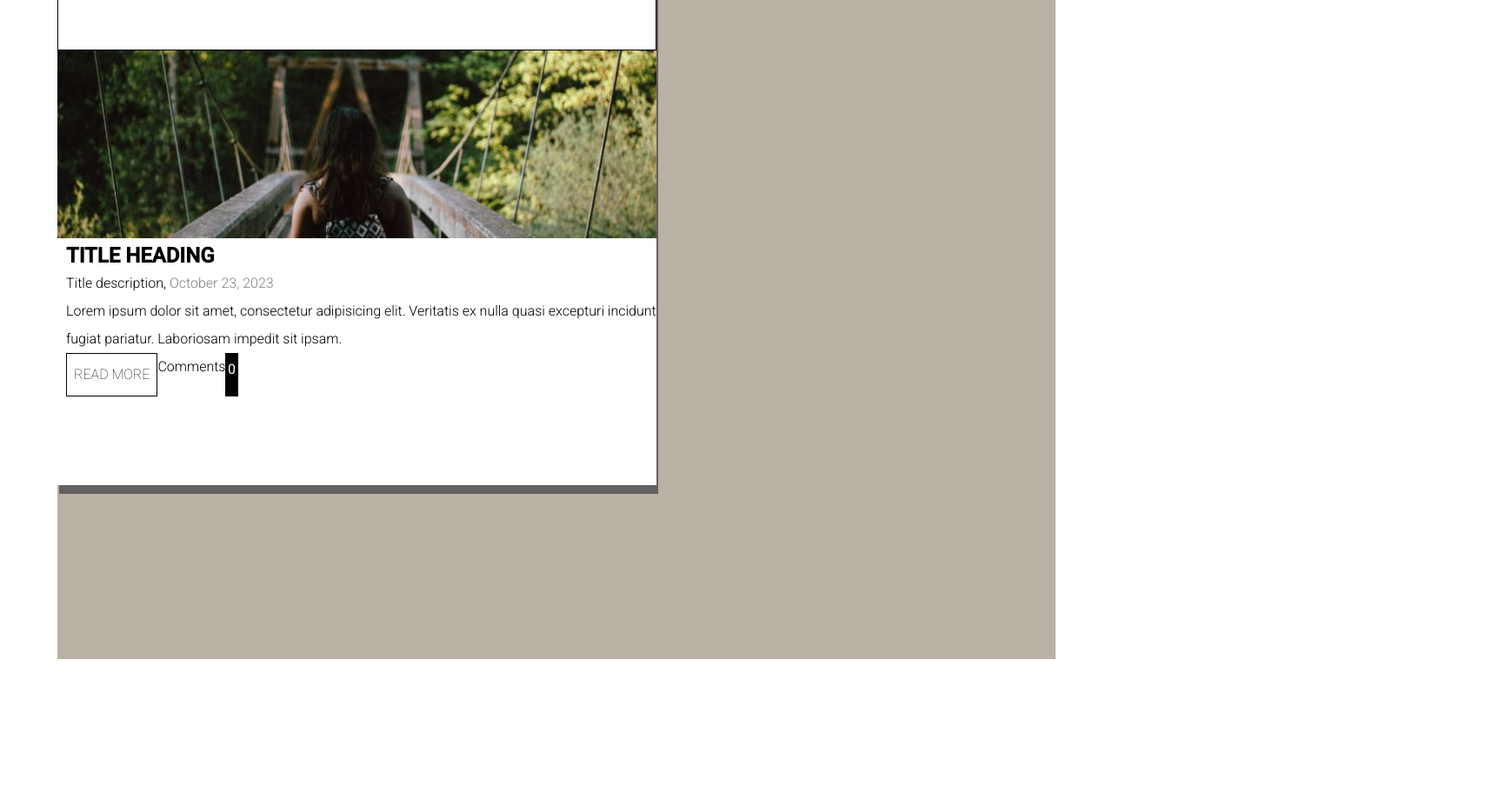
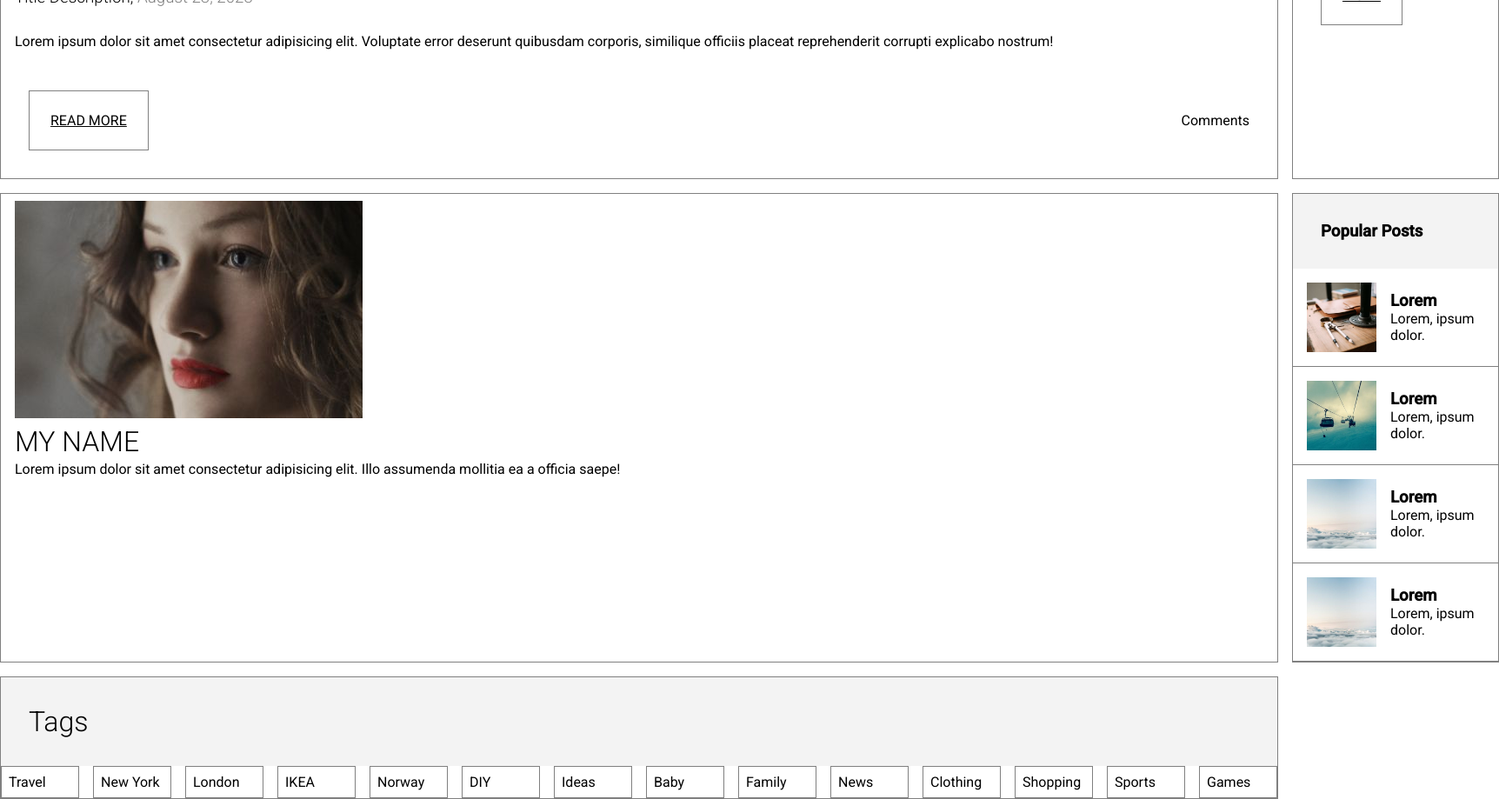
Before and after one commit to mgrobinson35/My-Blog, a plain HTML site: page index.html in a window 1280 px wide. Shown: the part 678-1597 px from the top of the page at 87% size, 1724 px wide, since content can reach past the window. Before the commit the page ends 1436 px from the top, so only its background shows below. Drawn offline with Linux system fonts and the light colour scheme.

Commit message:
Made changes to html and css

```diff
--- a/index.html
+++ b/index.html
@@ -1,54 +1,130 @@
 <!DOCTYPE html>
 <html lang="en">
+
 <head>
   <meta charset="UTF-8" />
   <meta name="viewport" content="width=device-width, initial-scale=1.0" />
   <link rel="stylesheet" href="style.css" />
   <title>My Blog</title>
 </head>
+
 <body>
   <header class="heading">
     <h1>MY BLOG</h1>
-      <p>Welcome to the blog of <span class="box">unknown</span></p>
+    <p>Welcome to the blog of <span>unknown</span></p>
   </header>
 
-    <section class="container">
+  <section class="grid-container">
     <section class="article-1">
-
-          <img src="images/woods.jpg" alt="sky" />
+      <img src="images/woods.jpg" alt="woods" />
       <article class="text">
-          <h2>TITLE HEADING</h2>
-          <p>Title description, <span class="date">October 23, 2023</span></p>
+        <h2 class="title">TITLE HEADING</h2>
+        <h3 class="date">
+          Title Description, <span class="color">August 23, 2023</span>
+        </h3>
+        <p class="para">
+          Lorem ipsum dolor sit amet consectetur adipisicing elit. Voluptate
+          error deserunt quibusdam corporis, similique officiis placeat
+          reprehenderit corrupti explicabo nostrum!
+        </p>
+      </article>
+      <div class="flex">
+        <a href="#readmore" class="link">READ MORE</a>
+        <p>Comments</p>
+      </div>
+    </section>
+    <section class="article-1 blog">
+      <img src="images/bridge.jpg" alt="woods" />
+      <article class="text">
+        <h2 class="title">BLOG ENTRY</h2>
+        <h3 class="date">
+          Title Description, <span class="color">August 23, 2023</span>
+        </h3>
+        <p class="para">
+          Lorem ipsum dolor sit amet consectetur adipisicing elit. Voluptate
+          error deserunt quibusdam corporis, similique officiis placeat
+          reprehenderit corrupti explicabo nostrum!
+        </p>
+      </article>
+      <div class="flex">
+        <a href="#readmore" class="link">READ MORE</a>
+        <p>Comments</p>
+      </div>
+    </section>
+    <section class="my-name">
+      <img src="images/avatar_g.jpg" alt="" />
+      <h2 class="title">MY NAME</h2>
       <p>
-            Lorem ipsum dolor sit amet, consectetur adipisicing elit. Veritatis
-            ex nulla quasi excepturi incidunt fugiat pariatur. Laboriosam
-            impedit sit ipsam.
+        Lorem ipsum dolor sit amet consectetur adipisicing elit. Illo
+        assumenda mollitia ea a officia saepe!
       </p>
-          <section class="links">
-          <a href="#" class="links">READ MORE</a>
-          <p>Comments</p>
-          <span class="box">0</span>
-        </section>
-        </article>
     </section>
 
-      <section class="article-2">
+    <section class="posts">
+      <header class="post-heading">
+        <h3>Popular Posts</h3>
+      </header>
 
-        <img src="images/bridge.jpg" alt="bridge">
+      <article class="text-2">
+        <img src="images/workshop.jpg" alt="">
+        <div class="text-3">
+        <h3>Lorem</h3>
+        <p>Lorem, ipsum dolor.</p>
+      </div>
+      </article>
 
-        <article class="text">
-        <h2>TITLE HEADING</h2>
-        <p>Title description, <span class="date">October 23, 2023</span></p>
-        <p>
-          Lorem ipsum dolor sit amet, consectetur adipisicing elit. Veritatis
-          ex nulla quasi excepturi incidunt fugiat pariatur. Laboriosam
-          impedit sit ipsam.
-        </p>
-        <section class="links">
-        <a href="#" class="links">READ MORE</a>
-        <p>Comments</p>
-        <span class="box">0</span>
+
+      <article class="text-2">
+        <img src="images/gondol.jpg" alt="">
+        <div class="text-3">
+        <h3>Lorem</h3>
+        <p>Lorem, ipsum dolor.</p>
+      </div>
+      </article>
+
+      <article class="text-2">
+        <img src="images/skies.jpg" alt="">
+        <div class="text-3">
+        <h3>Lorem</h3>
+        <p>Lorem, ipsum dolor.</p>
+      </div>
+      </article>
+
+      <article class="text-2">
+        <img src="images/skies.jpg" alt="">
+        <div class="text-3">
+        <h3>Lorem</h3>
+        <p>Lorem, ipsum dolor.</p>
+      </div>
+      </article>
+
+
     </section>
+
+
+    <section class="tags">
+      <div class="post-heading">
+      <h2 class="title">Tags</h2>
+    </div>
+      <ul>
+        <li>Travel</li>
+        <li>New York</li>
+        <li>London</li>
+        <li>IKEA</li>
+        <li>Norway</li>
+        <li>DIY</li>
+        <li>Ideas</li>
+        <li>Baby</li>
+        <li>Family</li>
+        <li>News</li>
+        <li>Clothing</li>
+        <li>Shopping</li>
+        <li>Sports</li>
+        <li>Games</li>
+      </ul>
+    </section>
+
   </section>
 </body>
+
 </html>
--- a/style.css
+++ b/style.css
@@ -8,90 +8,131 @@
 
 }
 
-h1 {
-    font-weight: 500;
-}
-
-p {
-    font-weight: 300;
-}
-
-.date {
-    color:gray;
-}
-
-a {
-   text-decoration: none;
-   color:black;
-   font-weight: 100;
-   border: 1px solid black;
-   padding: .5em
-}
-
 .heading {
-    text-align: center;
-    padding-top: 5em;
-}
-
-.heading h1 {
-    font-weight: 400;
-    font-size: 3rem;
-    padding-bottom: 1em;
-}
-
-.heading p {
-    font-weight: 300;
-    padding-bottom: 2em;
+   text-align: center;
+   padding: 3em;
 
 }
 
-.box {
-    border: 1px solid black;
-    background-color: black;
-    color: white;
-    padding: 0.1em
-}
-
-.container {
-    max-width: 1148px;
-    background-color: rgb(186, 177, 165);
+.grid-container {
     margin: 0 auto;
-    height: 1200px;
-
+    max-width: 1440px;
+    display: grid;
+    grid-template-columns: 2fr 1fr;
+    gap: 1em;
 }
 
 .article-1 {
-    width: 60%;
-    background-color: white;
-    box-shadow: 2px 10px #626060;
-    height:500px;
-    border: 1px solid black;
+    border: gray 1px solid;
+    grid-row: 1/2;
 
 
-}
-
- .text  {
-    padding-left: 10px;
-    line-height: 2em;
 }
 
 .article-1 img{
     width: 100%;
 }
 
-.links {
+.text {
+    padding: .5em 1em;
+    line-height: 2em;
+
+}
+
+.title{
+    font-weight: 300;
+    font-size: 2rem;
+
+}
+
+/* .article-1 img{
+    width: 100%;
+} */
+
+.date {
+    font-weight: 300;
+    padding-bottom: 1em;
+}
+.color {
+    opacity: 50%;
+}
+
+.flex {
     display: flex;
+    justify-content: space-between;
+    align-items: center;
+    padding: 2em;
+}
+
+.link {
+    border: gray 1px solid;
+    color:black;
+    padding: 1.5em;
+}
+
+.article-1 blog {
+    grid-row: 2/3
+}
+
+.my-name {
+    border: gray 1px solid;
+    padding: .5em 1em;
+    line-height: 2em;
+
+
+
 
 
 }
 
-.article-2 {
-    width: 60%;
-    background-color: white;
-    box-shadow: 2px 10px #626060;
-    height:500px;
+.posts {
+    border: gray 1px solid;
+
+    width: 100%;
 }
 
-.article-2 img{
+.post-heading {
+    background-color: rgb(243, 243, 243);
+    padding: 2em;
     width: 100%;
+
 }
+
+.posts img {
+    height: 80px;
+    width: 80px;
+}
+
+.text-2 {
+    display: flex;
+    align-items: center;
+    border-bottom: grey 1px solid;
+    padding: 1em;
+}
+
+.text-3 {
+  padding-left: 1em;
+}
+
+
+.tags {
+    border: gray 1px solid;
+
+
+}
+
+.tags ul {
+    list-style: none;
+    display: flex;
+    gap: 1em;
+
+}
+
+.tags li {
+    background-color: #fff;
+    border: 1px solid gray;
+    width: 90px;
+    padding: .5em;
+    align-items: center;
+
+}
```
Lines whose indentation alone changed are shown as unchanged.
